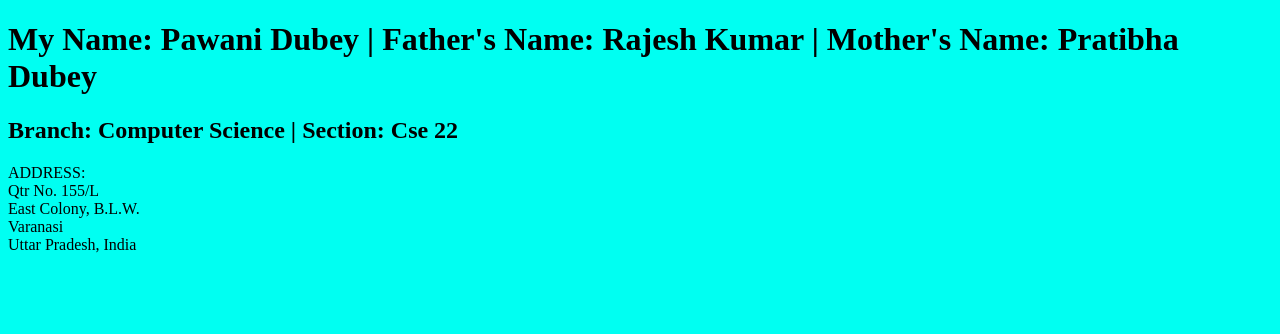
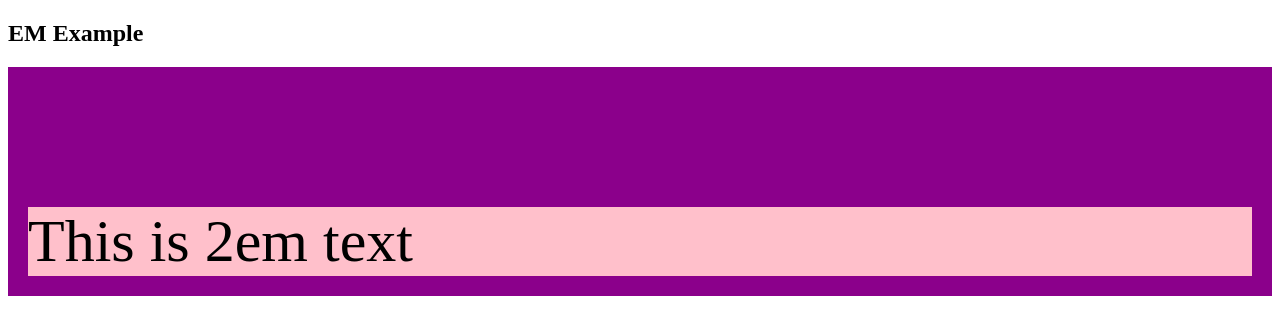
Before and after one commit to Pawani-0997/VS-Code, a plain HTML site: page index.html in a window 1280 px wide. Drawn offline with Linux system fonts and the light colour scheme.

Commit message:
Add files via upload

```diff
--- a/index.html
+++ b/index.html
@@ -1,27 +1,28 @@
 <!DOCTYPE html>
 <html>
-    <head>
-        <title>My first HTML page</title>
-    </head>
 
-    <body style="background-color: rgb(0, 255, 242);">
-        <h1>
-            My Name: Pawani Dubey |
-            Father's Name: Rajesh Kumar |
-            Mother's Name: Pratibha Dubey
-        </h1>
+<head>
+     <meta charset="UTF-8">
+         <meta name="vierwport" content="width=device-width, initial-scale=1.0">
+         <title>EM Employee</title>
+<style>
+    .parent-em{
+        font-size: 20px;
+        padding: 20px;
+        background: darkmagenta;
+    }
 
-          <h2>
-            Branch: Computer Science |
-            Section: Cse 22
-          </h2>
-
-          <p>
-            ADDRESS: <br>
-            Qtr No. 155/L  <br>
-            East Colony, B.L.W.  <br>
-            Varanasi <br>
-            Uttar Pradesh, India
-          </p>
+    .child-em{
+        font-size: 3em;
+        margin-top: 2em;
+        background: pink;
+    }
+</style>
+</head>
+    <body>
+<h2>EM Example</h2>
+<div class="parent-em">
+    <div class="child-em">This is 2em text</div>
+</div>
     </body>
-    </html>
+</html>
```
